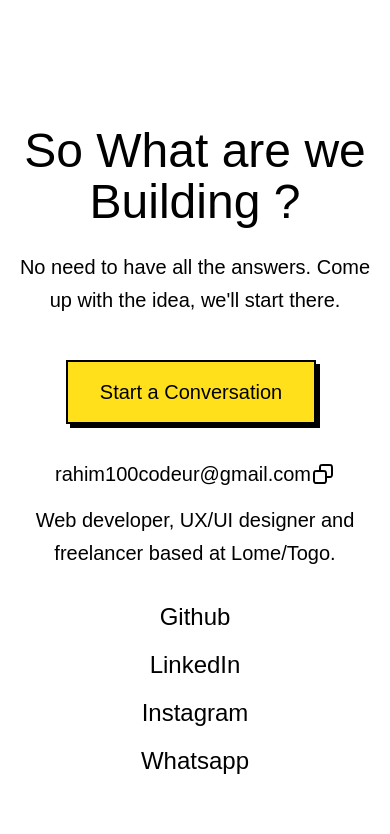
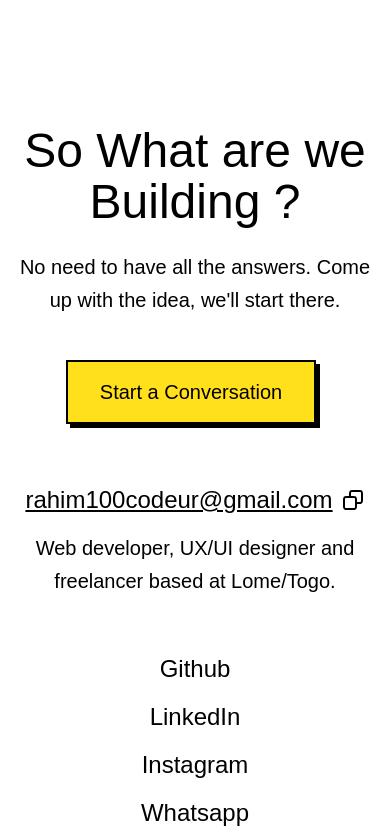
Before and after one commit to Rahim10020/rahim.design, a React (Vite) app: page / in a window 390 px wide. Shown: the part 5630-6464 px from the top of the page. Built offline with nearby package versions, Linux system fonts and the light colour scheme; no server answers; a web font is replaced by a local one.

Commit message:
finish fixes

```diff
--- a/src/_components/sections/ContactSection.tsx
+++ b/src/_components/sections/ContactSection.tsx
@@ -45,7 +45,7 @@ export default function ContactSection() {
     <section className="w-full bg-background my-section lg:py-section-lg">
       <div className="max-w-350 mx-auto px-page-x">
         <div className="mx-auto max-w-8xl">
-          <div className="grid grid-cols-1 lg:grid-cols-12 gap-block lg:gap-major">
+          <div className="grid grid-cols-1 lg:grid-cols-12 gap-14 lg:gap-major">
             {/* Left col */}
             <div className="lg:col-span-5 text-center lg:text-left">
               <div className="flex flex-col gap-6 lg:gap-8">
--- a/src/_components/ui/EmailLink.tsx
+++ b/src/_components/ui/EmailLink.tsx
@@ -66,18 +66,18 @@ export default function EmailLink(props: EmailLinkProps) {
       type="button"
       onClick={handleCopy}
       className={twMerge(
-        "cursor-pointer hover:underline flex items-center gap-p2 bg-transparent p-0 border-0",
+        "cursor-pointer underline lg:no-underline lg:hover:underline flex items-center gap-2 bg-transparent p-0 border-0",
         className,
       )}
       aria-live="polite"
     >
-      <span className="text-xl md:text-2xl lg:text-3xl font-medium text-black-80">
+      <span className="text-2xl md:text-3xl font-medium text-foreground">
         {copied ? copiedLabel : label}
       </span>
       {copied ? (
-        <CheckIcon className="text-black-80 w-8 h-8" />
+        <CheckIcon className="text-foreground w-8 h-8" />
       ) : (
-        <CopyIcon className="text-black-80" />
+        <CopyIcon className="text-foreground" />
       )}
     </button>
   );
```
